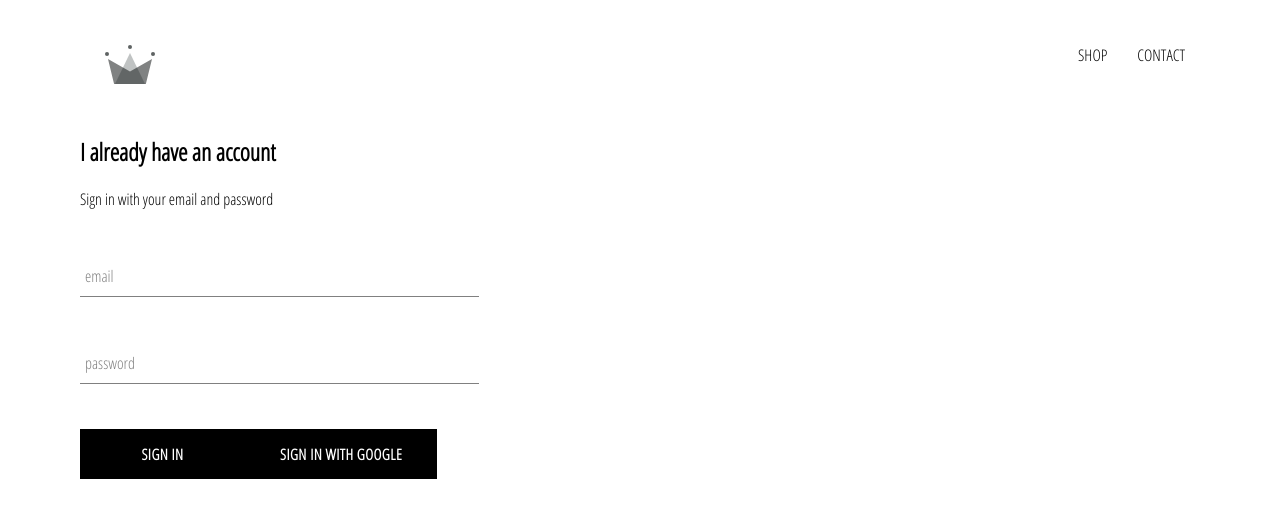
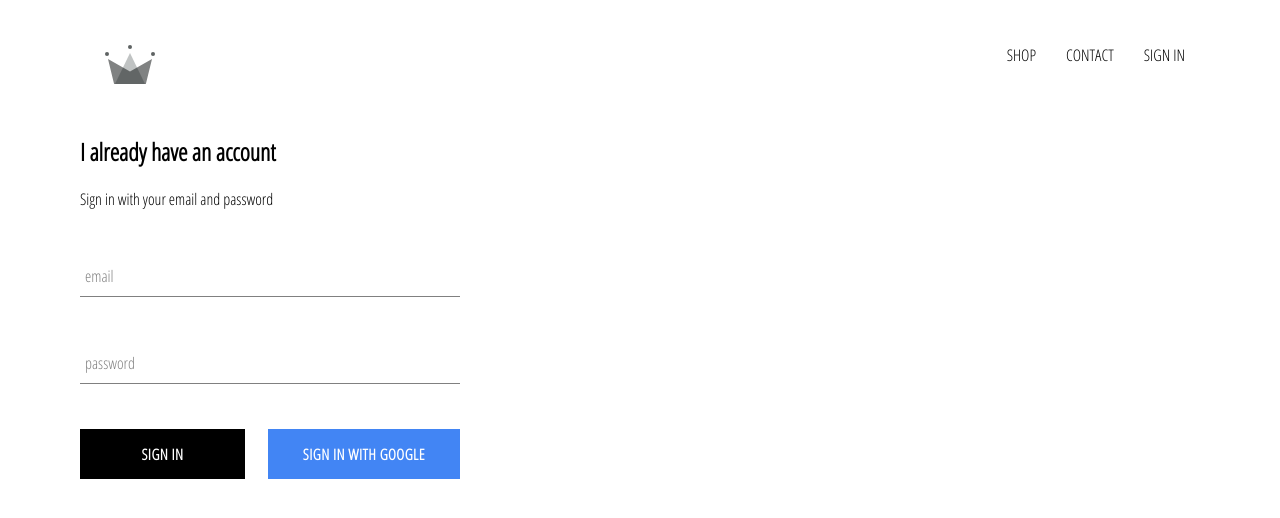
Before and after one commit to kukori/shop, a React (Create React App) app: page /signin in a window 1280 px wide. Shown: the top 518 px of the page. Built offline with nearby package versions, Linux system fonts and the light colour scheme; no server answers.

Commit message:
google sign in, sign out finished

```diff
--- a/src/App.css
+++ b/src/App.css
@@ -7,3 +7,7 @@
     text-decoration: none;
     color: black;
 }
+
+* {
+    box-sizing: border-box;
+}
--- a/src/App.js
+++ b/src/App.js
@@ -1,22 +1,45 @@
-import React from 'react';
+import React, { Component } from 'react';
 import {BrowserRouter as Router, Route, Switch } from 'react-router-dom';
 import HomePage from './pages/homepage/homepage.component';
 import ShopPage from './pages/shop/shop.component';
 import SignInUpPage from './pages/sign-in-up/sign-in-up.component';
 import Header from './components/header/header.component';
+import { auth } from './firebase/firebase.utils';
+
 import './App.css';
 
-function App() {
-    return (
-        <Router>
-            <Header />
+export default class App extends Component {
+
+    constructor() {
+        super();
+
+        this.state = {
+            currentUser: null
+        }
+    }
+
+    unsubscribeFromAuth = null;
+
+    componentDidMount() {
+        this.unsubscribeFromAuth = auth.onAuthStateChanged(user => {
+            this.setState({ currentUser: user })
+        });
+    }
+
+    componentWillUnmount() {
+        this.unsubscribeFromAuth();
+    }
+
+    render() {
+        return (
+            <Router>
+            <Header currentUser={this.state.currentUser} />
             <Switch>
                 <Route exact path='/' component={HomePage} />
                 <Route exact path='/shop' component={ShopPage} />
                 <Route exact path='/signin' component={SignInUpPage} />
             </Switch>
-        </Router>
-    );
+            </Router>
+        );
+    }
 }
-
-export default App;
--- a/src/components/custom-button/custom-button.component.jsx
+++ b/src/components/custom-button/custom-button.component.jsx
@@ -2,9 +2,9 @@
 
 import './custom-button.styles.scss';
 
-const CustomButton = ({ children, ...otherProps}) => {
+const CustomButton = ({ children, isGoogleSignIn, ...otherProps}) => {
     return (
-        <button className="custom-button" {...otherProps}>
+        <button className={`${isGoogleSignIn ? 'google-sign-in' : ''} custom-button`} {...otherProps}>
             {children}
         </button>
     )
--- a/src/components/custom-button/custom-button.styles.scss
+++ b/src/components/custom-button/custom-button.styles.scss
@@ -19,4 +19,14 @@
     color: black;
     border: 1px solid black;
   }
+
+  &.google-sign-in {
+      background-color: #4285f4;
+      color: white;
+
+      &:hover {
+          background-color:  #357ae8;
+          border: none;
+      }
+  }
 }
--- a/src/components/header/header.component.jsx
+++ b/src/components/header/header.component.jsx
@@ -1,10 +1,11 @@
 import React from 'react';
 import { Link } from 'react-router-dom';
+import { auth } from '../../firebase/firebase.utils';
 
 import './header.styles.scss';
 import { ReactComponent as Logo } from '../../assets/crown.svg';
 
-const Header = () => {
+const Header = ({ currentUser }) => {
     return (
         <div className="header">
             <Link className="logo-container" to='/'>
@@ -13,7 +14,11 @@
             <div className="options">
                 <Link className="option" to='/shop'>SHOP</Link>
                 <Link className="option" to='/contact'>CONTACT</Link>
+                {
+                    currentUser ? <div className="option" onClick={() => auth.signOut()}>LOG OUT</div> : <Link className="option" to='/signin'>SIGN IN</Link>
+                }
             </div>
+
         </div>
     )
 }
--- a/src/components/header/header.styles.scss
+++ b/src/components/header/header.styles.scss
@@ -20,6 +20,7 @@
 
     .option {
       padding: 10px 15px;
+      cursor: pointer;
     }
   }
 }
--- a/src/components/sign-in/sign-in.component.jsx
+++ b/src/components/sign-in/sign-in.component.jsx
@@ -37,8 +37,10 @@
                 <form onSubmit={this.handleSubmit}>
                     <FormInput name="email" type="email" label="email" value={this.state.email} handleChange={this.handleChange} required/>
                     <FormInput name="password" type="password" label="password" value={this.state.password} handleChange={this.handleChange} required/>
-                    <CustomButton type="submit">Sign in</CustomButton>
-                    <CustomButton onClick={signInWithGoogle}>Sign in with Google</CustomButton>
+                    <div className="buttons">
+                        <CustomButton type="submit">Sign in</CustomButton>
+                        <CustomButton onClick={signInWithGoogle} isGoogleSignIn>Sign in with Google</CustomButton>
+                    </div>
                 </form>
             </div>
         )
--- a/src/components/sign-in/sign-in.styles.scss
+++ b/src/components/sign-in/sign-in.styles.scss
@@ -1,9 +1,14 @@
 .sign-in {
-    width: 30vw;
+    width: 380px;
     display: flex;
     flex-direction: column;
 
     .title {
         margin: 10px 0;
     }
+
+    .buttons {
+        display: flex;
+        justify-content: space-between;
+    }
 }
```
